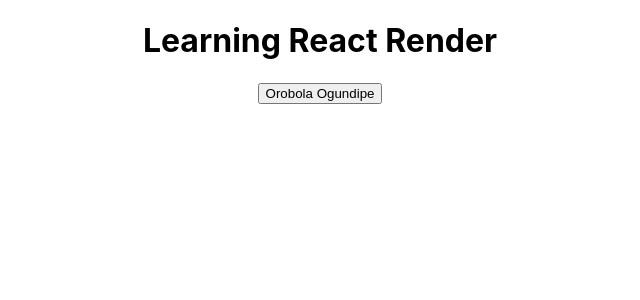
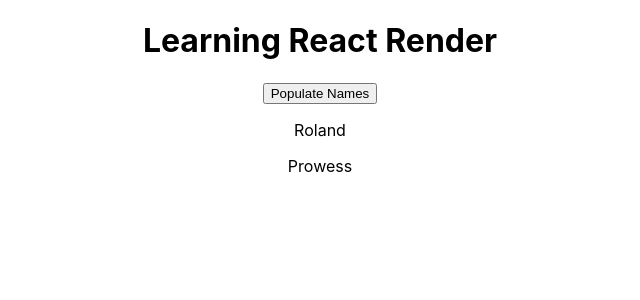
Before and after one commit to rolandexplore93/react-render-demo, a React (Create React App) app: page / in a window 1280 px wide. Shown: the top 300 px of the page, without its empty margins (320-960 px from the left). Built offline with nearby package versions, Linux system fonts and the light colour scheme.

Commit message:
Explain rendering and immutability of array

```diff
--- a/src/App.js
+++ b/src/App.js
@@ -3,6 +3,7 @@
 import UseState from './Components/UseState/UseState';
 import UseReducer from './Components/UseReducer/UseReducer';
 import { ObjectUseState } from './Components/ImmutableState/ObjectUseState';
+import { ArrayUseState } from './Components/ImmutableState/ArrayUseState';
 
 function App() {
   return (
@@ -10,7 +11,8 @@
       <h1>Learning React Render</h1>
       {/* <UseState/> */}
       {/* <UseReducer /> */}
-      <ObjectUseState />
+      {/* <ObjectUseState /> */}
+      <ArrayUseState />
     </div>
   );
 }
--- /dev/null
+++ b/src/Components/ImmutableState/ArrayUseState.js
@@ -0,0 +1,32 @@
+import React, {useState} from 'react'
+
+// Create an [] containing the initial values
+const initArray = ["Roland", "Prowess"]
+
+export const ArrayUseState = () => {
+    const [person, setPerson] = useState(initArray)
+
+    const handleClick = () => {
+        // [] do not re-render in first instance. So, do not mutate an array directly. Bcos, Array reference will not change for React to queue up a re-rendering
+        // [] values can change but [] reference cannot change
+        // Solution: create a replica of the [] using spread operators
+        // push new values to the []
+        // Call the setter function and passing the new [] values
+        const newPerson = [...person]
+        newPerson.push("Adeboye")
+        newPerson.push("Jason")
+        setPerson(newPerson)
+        console.log(newPerson)
+    }
+
+  return (
+    <div>
+        <button onClick={handleClick}>Populate Names</button>
+        {
+            person.map(each => (
+                <p key={each}>{each}</p>
+            ))
+        }
+    </div>
+  )
+}
```
Also changed, not shown: 1 other file (tests, documents, lock files or other folders).
